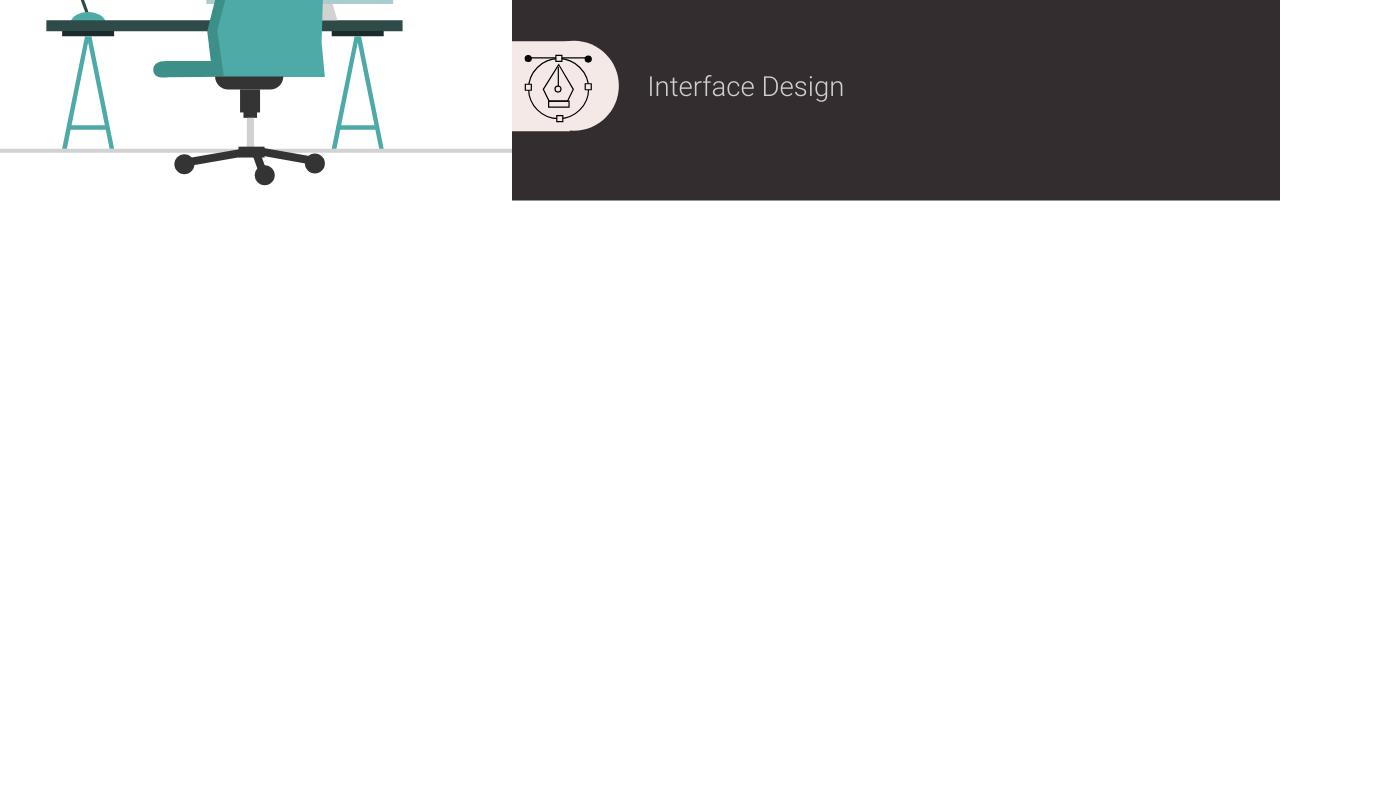
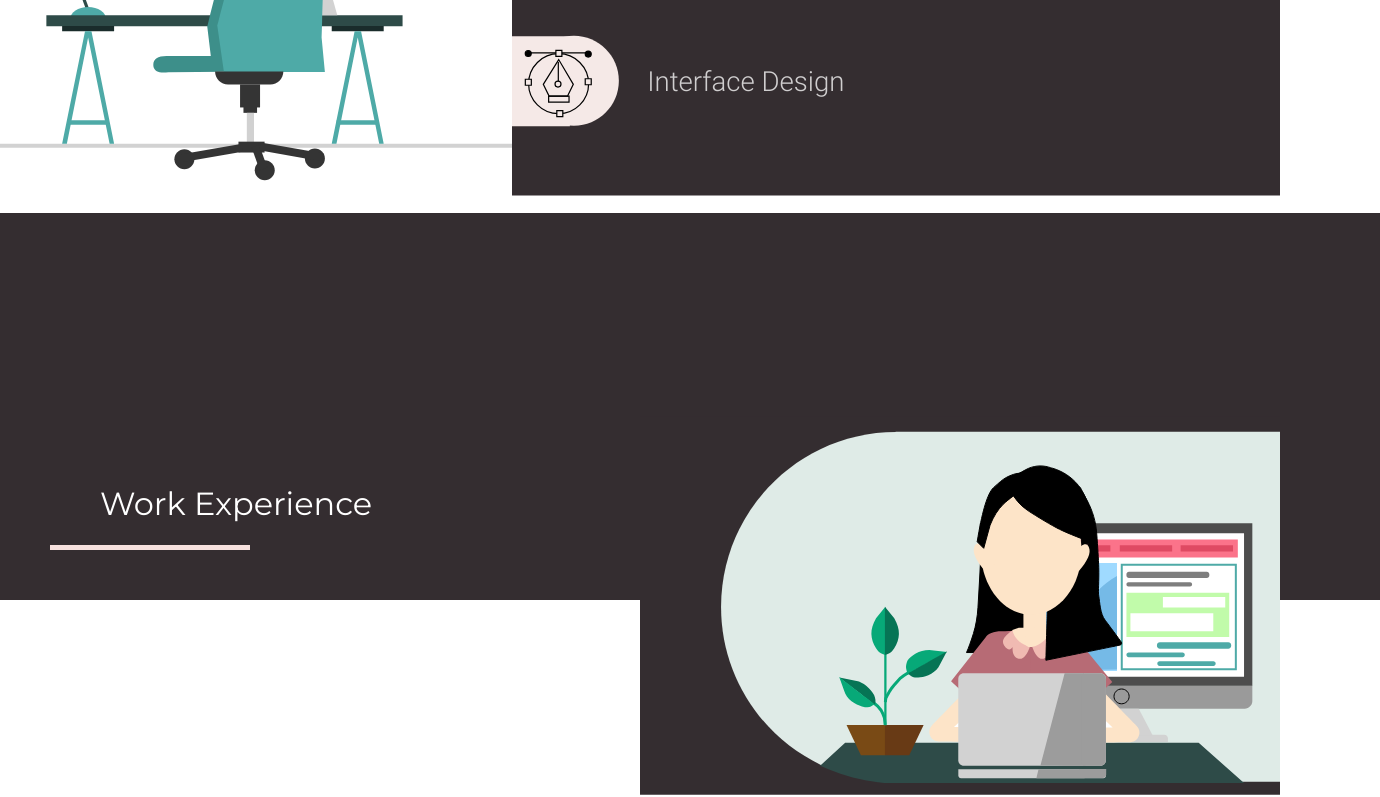
Before and after one commit to lecathy/lecathy.github.io, a React (Create React App) app: page / in a window 1280 px wide. Shown: the part 1758-2555 px from the top of the page, 1380 px wide, since content can reach past the window. Before the commit the page ends 2228 px from the top, so only its background shows below. Built offline with nearby package versions, Linux system fonts and the light colour scheme.

Commit message:
Add experience component

```diff
--- a/src/App.js
+++ b/src/App.js
@@ -3,6 +3,7 @@ import './App.css';
 import Header from './components/header';
 import AboutMe from './components/aboutMe';
 import Interests from './components/interests';
+import Experience from './components/experience';
 
 function App() {
 
@@ -15,6 +16,7 @@ function App() {
       <Header />
       <AboutMe />
       <Interests />
+      <Experience />
     </div>
   );
 }
--- /dev/null
+++ b/src/components/experience.css
@@ -0,0 +1,23 @@
+.experience-container {
+    width: 100%;
+    padding: 50px;
+    background-color: #342D30;
+}
+
+.avatar {
+    position: absolute;
+    right: 0;
+}
+
+.experience-header {
+    color: white;
+    padding-top: 200px;
+    margin-left: 50px;
+}
+
+.light-underline {
+    width: 100px;
+    height: 5px;
+    background-color: #F7E1DE;
+    padding-left: 100px;
+}
--- /dev/null
+++ b/src/components/experience.js
@@ -0,0 +1,14 @@
+import Avatar from '../assets/me.svg';
+import '../components/experience.css';
+
+export default function Experience() {
+    return (
+        <div className="experience-container">
+            <div>
+                <img src={Avatar} alt={'my avatar'} className="avatar"/>
+            </div>
+            <h1 className="experience-header">Work Experience</h1>
+            <div className="light-underline"/>
+        </div>
+    );
+}
--- a/src/components/interests.css
+++ b/src/components/interests.css
@@ -2,5 +2,5 @@
     width: 150px;
     height: 5px;
     background-color: #342D30;
-    margin: 10px 0px 5px 65px;
+    margin: 10px 0px 0px 65px;
 }
```
Also changed, not shown: src/assets/me.svg (added).
